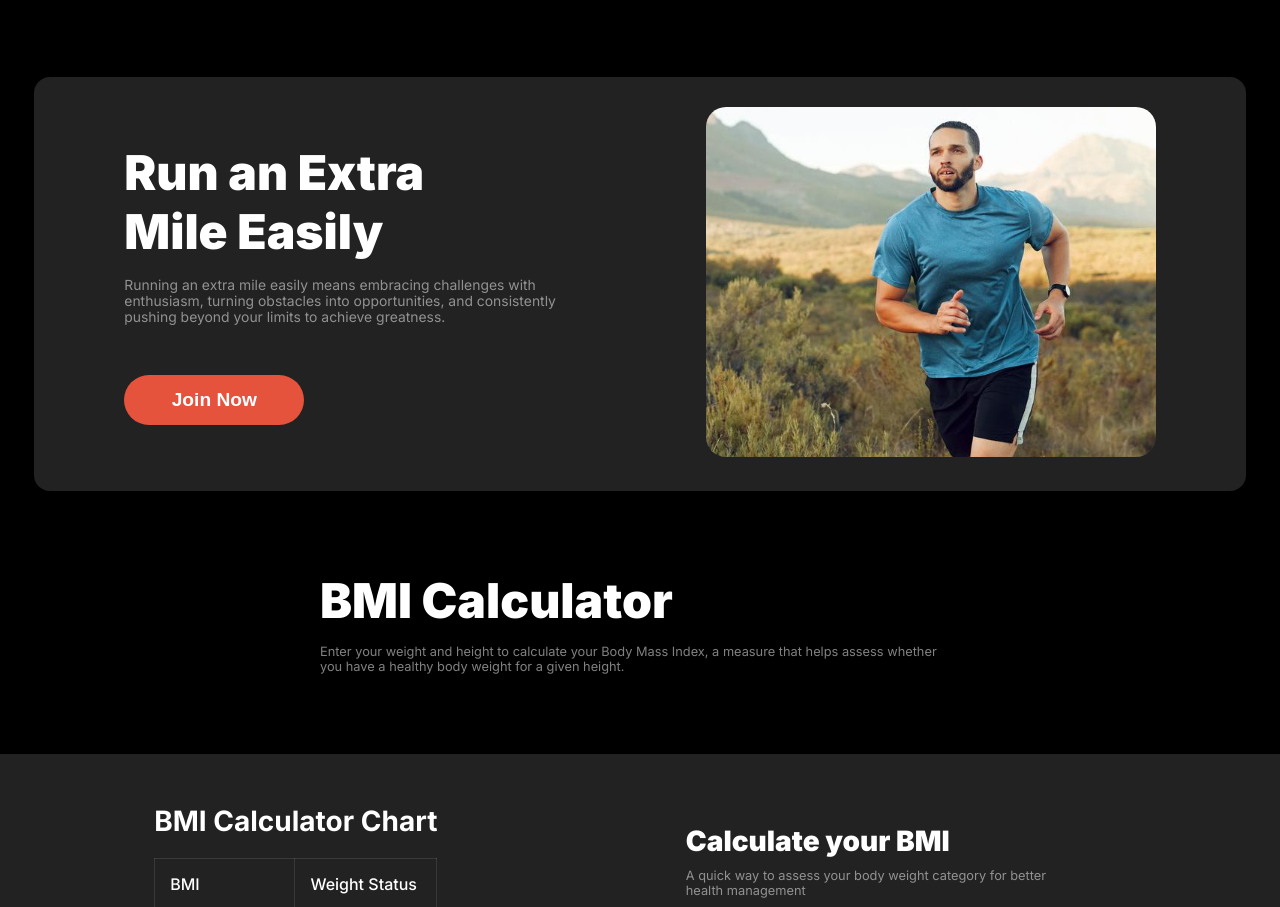
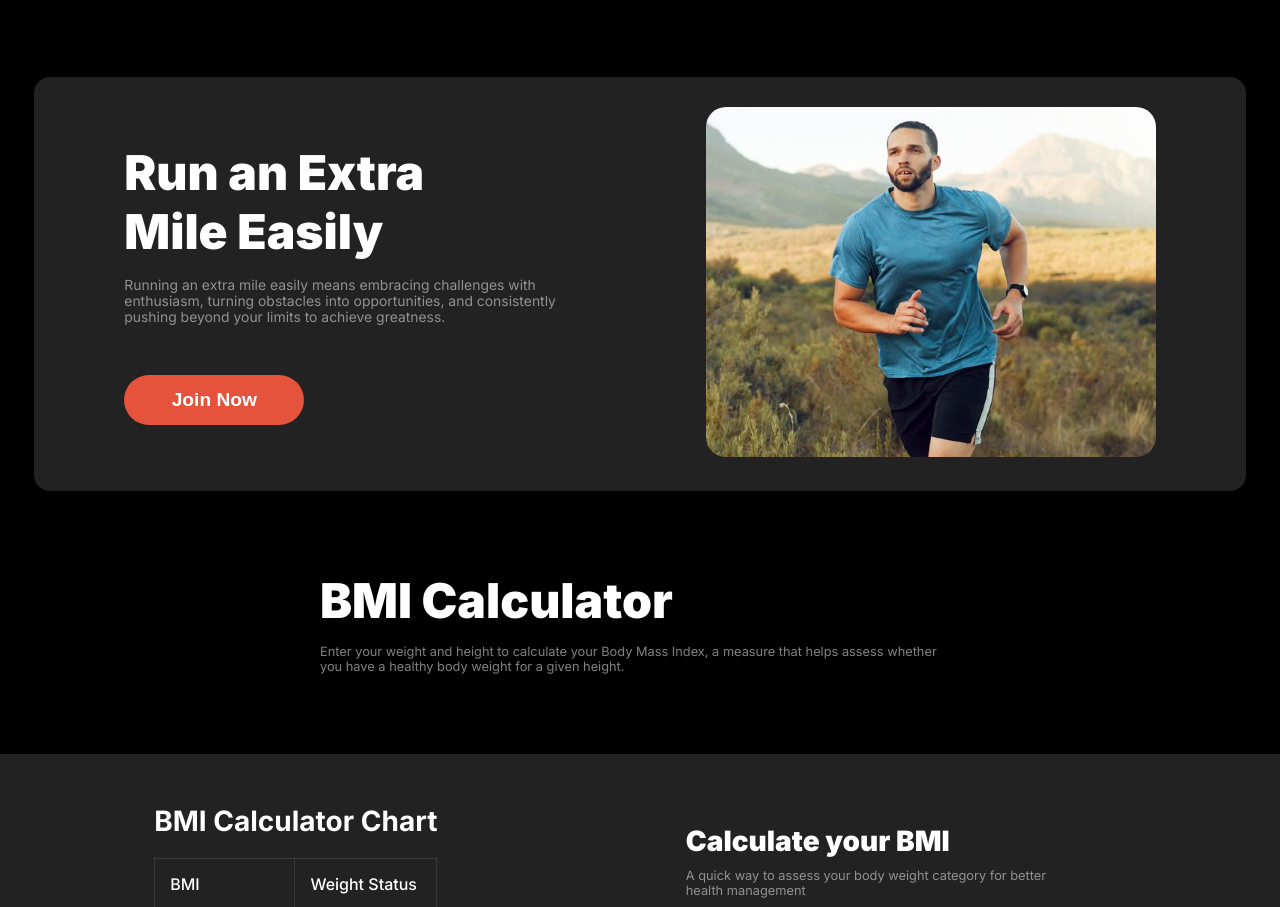
Before and after one commit to Takmim00/Assignment-02, a plain HTML site: page index.html in a window 1280 px wide. Shown: the part 1419-2326 px from the top of the page. Drawn offline with Linux system fonts and the light colour scheme; a web font is replaced by a local one.

Commit message:
run image

```diff
--- a/css/style.css
+++ b/css/style.css
@@ -253,7 +253,7 @@ header{
     height: 350px;
     border-radius: 20px;
     object-fit: none;
-    object-position:66% 33%;
+    object-position:70% 33%;
 }
 /* Bmi calculator style  */
 .bmi-content{
```
